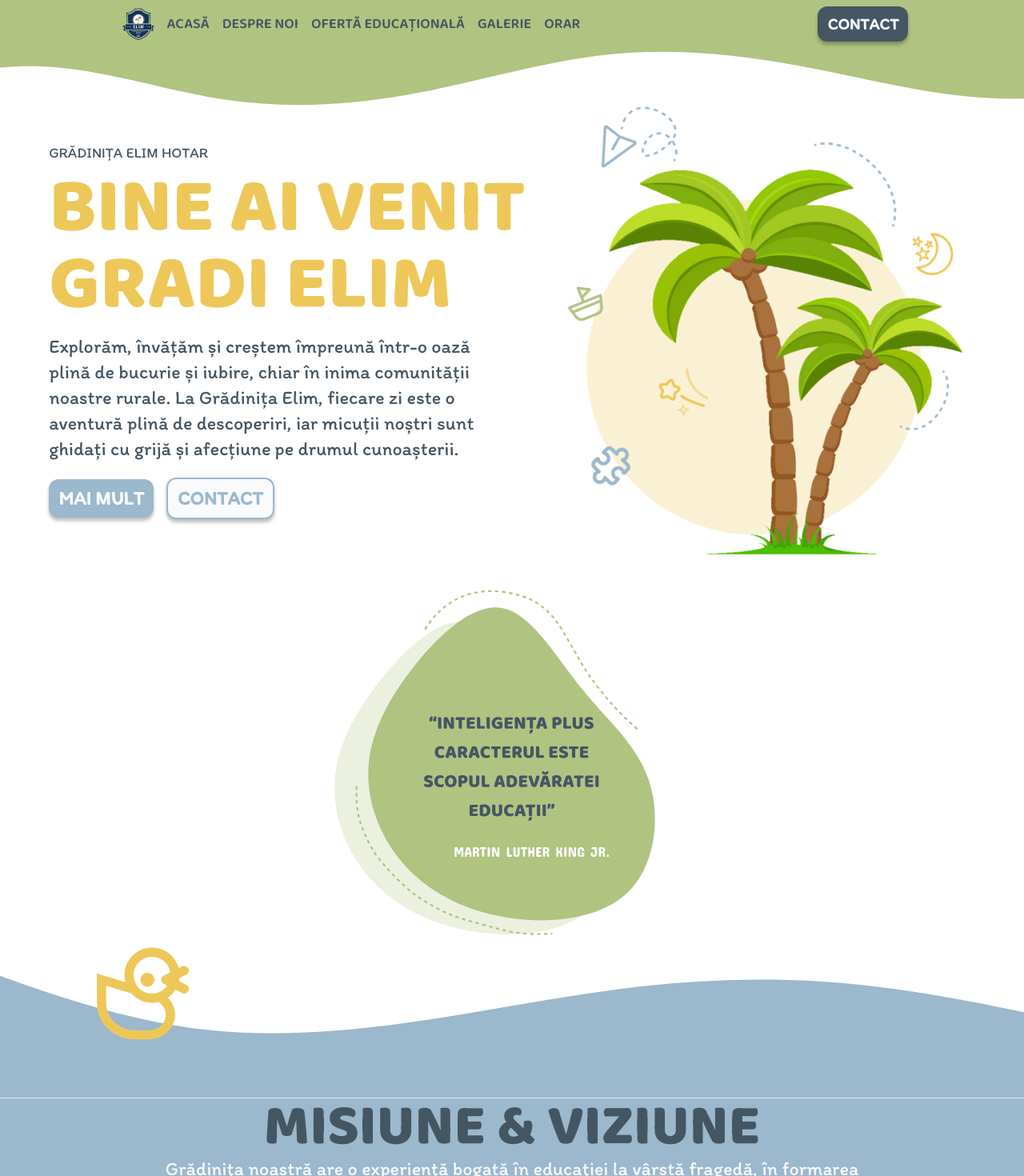
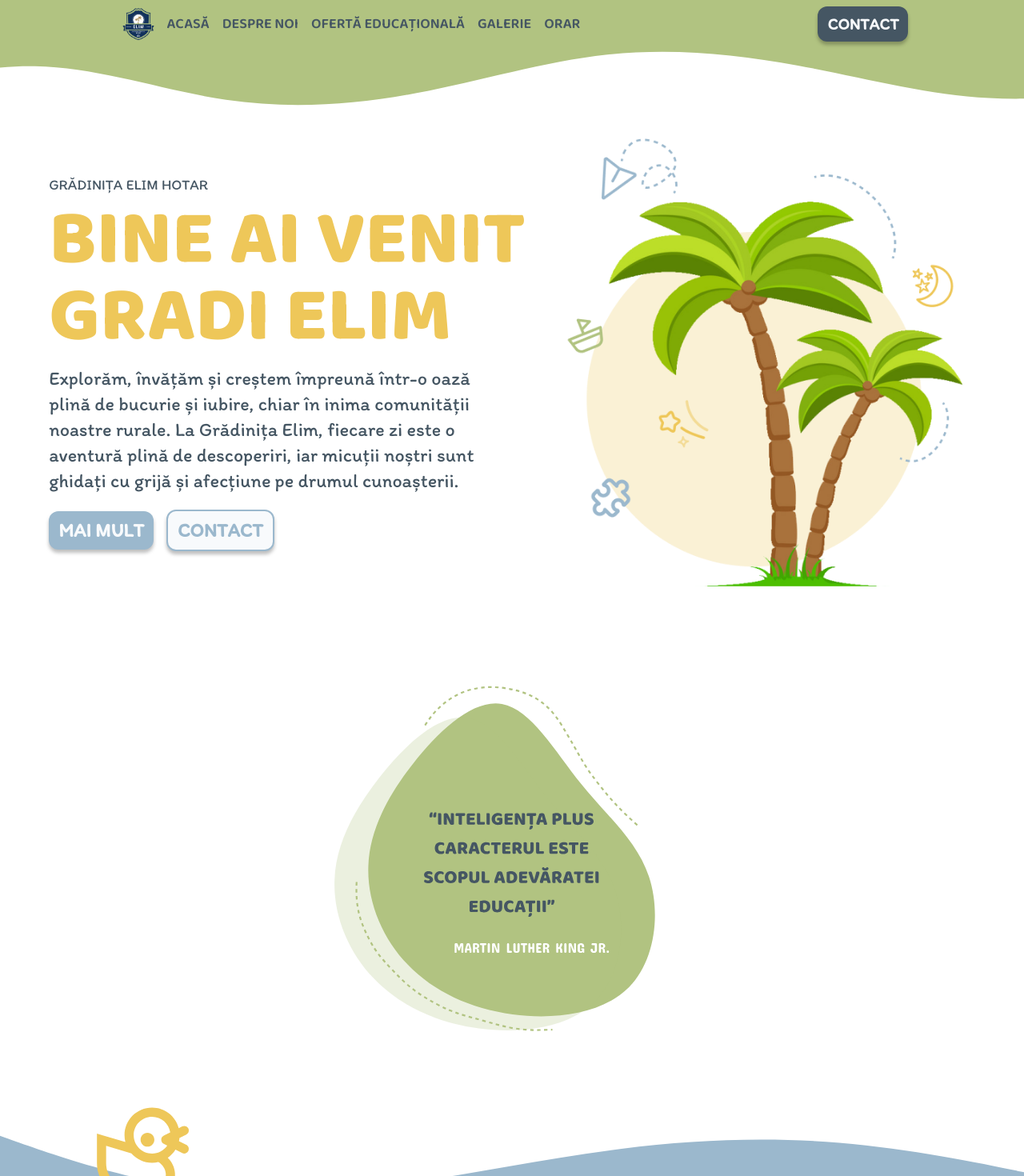
Before and after one commit to DenisWithOneN/gradi-elim, a Vue app: page /#/ in a window 1280 px wide. Shown: the top 1470 px of the page at 80% size. Built offline with nearby package versions, Linux system fonts and the light colour scheme; a web font is replaced by a local one.

Commit message:
added section margins

```diff
--- a/src/components/home/AboutUs.vue
+++ b/src/components/home/AboutUs.vue
@@ -29,14 +29,15 @@ const items = [
 </script>
 <template>
   <!-- background -->
+  <section class="my-10">
     <div class="aboutup spacer"></div>
     <div class="bg-lightblue">
       <div class="container mx-auto flex flex-col items-center">
-      <h2
-        class="text-darkblue mx-10 text-5xl text-center font-black font-heading uppercase md:text-6xl lg:text-7xl">
+        <h2 class="text-darkblue mx-10 text-5xl text-center font-black font-heading uppercase md:text-6xl lg:text-7xl">
           misiune & viziune
         </h2>
-      <p class="text-white text-sm sm:text-lg md:text-xl xl:text-2xl text-center font-body max-w-sm md:max-w-lg mx-5 lg:max-w-4xl">
+        <p
+          class="text-white text-sm sm:text-lg md:text-xl xl:text-2xl text-center font-body max-w-sm md:max-w-lg mx-5 lg:max-w-4xl">
           Grădiniţa noastră are o experienţă bogată în educaţiei la vârstă
           fragedă, în formarea unor deprinderi intelectuale şi abilităţi practice
           la copil, în funcţie de particularităţile de vârstă, la care putem
@@ -44,14 +45,17 @@ const items = [
         </p>
 
         <div class="flex flex-wrap justify-center lg:mt-5">
-        <div v-for="(item, index) in items" :key="index" class="bg-yellow rounded-2xl drop-shadow-aboutCard w-60 h-44 md:w-72 md:h-80 m-5 p-5">
+          <div v-for="(item, index) in items" :key="index"
+            class="bg-yellow rounded-2xl drop-shadow-aboutCard w-60 h-44 md:w-72 md:h-80 m-5 p-5">
             <p class="text-darkblue text-3xl md:text-4xl font-body">{{ item.title }}</p>
             <p class="text-darkblue text-sm  md:text-xl xl:text-2xl font-body">{{ item.text }}</p>
           </div>
         </div>
-      <FilledButton :text="`despre noi`" :bgColor="`bg-darkblue`" :size="`text-xl xl:text-2xl`" :to="`/about`" class="mt-10"></FilledButton>
+        <FilledButton :text="`despre noi`" :bgColor="`bg-darkblue`" :size="`text-xl xl:text-2xl`" :to="`/about`"
+          class="mt-10"></FilledButton>
       </div>
     </div>
     <!-- /background -->
     <div class="aboutdown spacer"></div>
+  </section>
 </template>
--- a/src/components/home/EducationalOffer.vue
+++ b/src/components/home/EducationalOffer.vue
@@ -26,7 +26,7 @@ const offers = [
 ];
 </script>
 <template>
-  <section class="container mx-auto flex flex-col items-center ">
+  <section class="container mx-auto flex flex-col items-center mb-10 ">
     <div class="flex flex-col items-center mb-10">
       <h2
         class="text-4xl sm:text-5xl md:text-6xl lg:text-7xl text-center font-black uppercase font-heading text-yellow  mb-5">
--- a/src/components/home/Gallery.vue
+++ b/src/components/home/Gallery.vue
@@ -19,6 +19,7 @@ const photos = ref([
 
 </script>
 <template>
+  <section class="mb-10">
     <div class="galleryup spacer"></div>
     <div class="bg-green pb-5">
 
@@ -60,6 +61,7 @@ const photos = ref([
       </div>
     </div>
     <div class="gallerydown spacer"></div>
+  </section>
 </template>
 <style scoped>
 .photoProps {
--- a/src/components/home/Hero.vue
+++ b/src/components/home/Hero.vue
@@ -4,7 +4,7 @@ import EmptyButton from "../general/EmptyButton.vue"
 </script>
 
 <template>
-  <div class="container lg:space-x-10 mx-auto px-10 flex flex-col justify-center items-center lg:flex-row">
+  <div class="container lg:space-x-10 mx-auto px-10 flex flex-col justify-center items-center lg:flex-row my-10">
     <!-- left side content -->
     <div class="flex flex-col order-last lg:order-first">
       <div class="flex flex-col items-center lg:items-start">
--- a/src/components/home/Quote.vue
+++ b/src/components/home/Quote.vue
@@ -1,7 +1,7 @@
 <script setup></script>
 <template>
 
-        <div class="flex justify-center items-center">
+        <div class="flex justify-center items-center my-10">
                 <div class="fillblob"></div>
         </div>
 
--- a/src/components/home/Schedule.vue
+++ b/src/components/home/Schedule.vue
@@ -53,7 +53,7 @@ const hours = [
 ];
 </script>
 <template>
-  <section class="flex flex-col items-center justify-center gap-y-10">
+  <section class="flex flex-col items-center justify-center gap-y-10 mb-10">
     <h2 class="text-yellow text-5xl md:text-6xl lg:text-7xl font-heading uppercase font-black">orar</h2>
     <div class="flex flex-col sm:grid grid-cols-3 place-items-center  gap-10  mx-auto">
       <div v-for="(hour, index) in hours" :key="index"
--- a/src/pages/HomePage.vue
+++ b/src/pages/HomePage.vue
@@ -13,7 +13,7 @@ import EducationalOffer from "../components/home/EducationalOffer.vue";
     <Navbar></Navbar>
     <Hero></Hero>
     <Quote></Quote>
-    <AboutUs></AboutUs>
+    <AboutUs ></AboutUs>
     <Schedule></Schedule>
     <Gallery></Gallery>
     <EducationalOffer></EducationalOffer>
```
Lines whose indentation alone changed are shown as unchanged.
